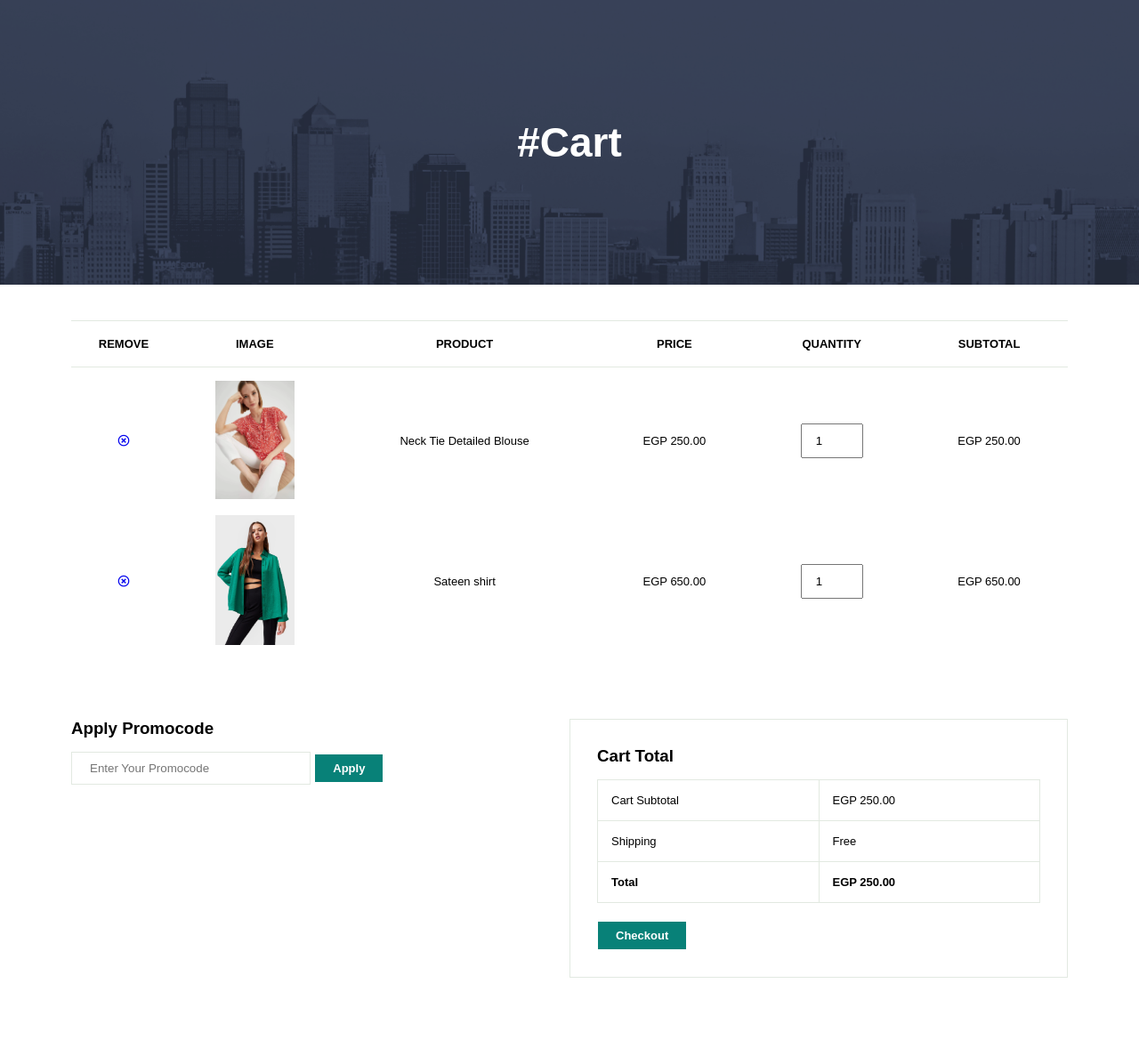
After one commit to Islamsameh7/E-Commerce-Project, a Django app: page /cart/ in a window 1280 px wide. The commit adds this page. Shown: the whole page at 89% size. Run offline with Django 4.2, Linux system fonts and the light colour scheme; some libraries are stand-ins or nearby versions; some web fonts are replaced.

Commit message:
new pages

```diff
--- /dev/null
+++ b/ECommerce/pages/templates/pages/cart.html
@@ -0,0 +1,101 @@
+{% load static %}
+<!DOCTYPE html>
+<html lang="en">
+<head>
+  <meta charset="UTF-8">
+  <meta http-equiv="X-UA-Compatible" content="IE=edge">
+  <meta name="viewport" content="width=device-width, initial-scale=1.0">
+  <title> Ecomerce Tutorial </title>
+
+  <link rel="stylesheet" href="https://pro.fontawesome.com/releases/v5.10.0/css/all.css" />
+  <link rel ="stylesheet" href="{% static 'css/style.css' %}">
+
+</head>
+
+<body>
+    <section id="page-header" class="cart-header">
+        <style>
+            #page-header{
+                background-image: url("{% static 'images/banner/banner.png' %}");
+            }
+        </style>
+        <h2>#Cart</h2>
+
+    </section>
+
+<section id="cart" class="section-p1">
+<table width="100%">
+<thead>
+    <tr>
+        <td>Remove</td>
+        <td>Image</td>
+        <td>Product</td>
+        <td>Price</td>
+        <td>Quantity</td>
+        <td>Subtotal</td>
+    </tr>
+</thead>
+
+<tbody>
+    <tr>
+        <td><a href="#"><i class="far fa-times-circle"></i></a></td>
+        <td><img src="{% static 'images/products/red blouse.png' %}" alt=""></td>
+        <td>Neck Tie Detailed Blouse</td>
+        <td>EGP 250.00</td>
+        <td><input type="number" value="1"></td>
+        <td>EGP 250.00</td>
+    </tr>
+
+    <tr>
+        <td><a href="#"><i class="far fa-times-circle"></i></a></td>
+        <td><img src="{% static 'images/products/chemise.jpg' %}" alt=""></td>
+        <td>Sateen shirt</td>
+        <td>EGP 650.00</td>
+        <td><input type="number" value="1"></td>
+        <td>EGP 650.00</td>
+    </tr>
+</tbody>
+
+
+
+
+</table>
+</section>
+
+<section id="cart-add" class="section-p1">
+    <div id="promotion">
+        <h3>Apply Promocode</h3>
+        <div>
+            <input type="text" placeholder="Enter Your Promocode">
+            <button>Apply</button>
+        </div>
+    </div>
+
+    <div id="subtotal">
+        <h3>Cart Total</h3>
+        <table>
+            <tr>
+                <td> Cart Subtotal</td>
+                <td>EGP 250.00</td>
+            </tr>
+
+            <tr>
+                <td>Shipping</td>
+                <td>Free</td>
+            </tr>
+
+            <tr>
+                <td><strong>Total</strong></td>
+                <td><strong>EGP 250.00</strong></td>
+
+            </tr>
+        </table>
+
+        <button>Checkout</button>
+    </div>
+</section>
+
+
+
+</body>
+</html>
--- a/ECommerce/pages/urls.py
+++ b/ECommerce/pages/urls.py
@@ -4,4 +4,8 @@ from . import views
 urlpatterns = [
     path('', views.home, name='home'),
     path('shop/', views.shop, name='shop'),
+    path('about/', views.about, name='about'),
+    path('cart/', views.cart, name='cart'),
+    path('contact/', views.contact, name='contact'),
+    path('product/', views.contact, name='product'),
 ]
--- a/ECommerce/pages/views.py
+++ b/ECommerce/pages/views.py
@@ -13,3 +13,15 @@ def shop(request):
     context ={'products':products}
 
     return render(request, 'pages/shop.html' , context)
+
+def about(request):
+    return render(request, 'pages/about.html')
+
+def cart(request):
+    return render(request, 'pages/cart.html')
+
+def contact(request):
+    return render(request, 'pages/contact.html')
+
+def product(request):
+    return render(request, 'pages/product.html')
--- a/ECommerce/static/css/style.css
+++ b/ECommerce/static/css/style.css
@@ -554,7 +554,6 @@ footer .copyright {
 /*contact us*/
 
 #page-header {
-  background-image: url(images/banner/banner.png);
   width: 100%;
   height: 40vh;
   background-size: cover;
@@ -643,3 +642,123 @@ footer .copyright {
 
   color: #021228;
 }
+
+/*cart page*/
+#cart table{
+  width:100%;
+  border-collapse: collapse;
+  table-layout: fixed;
+  white-space:nowrap;
+}
+
+#cart table img{
+  width:50%;
+}
+#cart table td:nth-child(1){
+ width:100px;
+ text-align: center;
+}
+
+#cart table td:nth-child(2){
+  width:150px;
+  text-align: center;
+ }
+
+ #cart table td:nth-child(3){
+  width:250px;
+  text-align: center;
+ }
+
+ #cart table td:nth-child(4),
+ #cart table td:nth-child(5),
+ #cart table td:nth-child(6)
+ {
+  width:150px;
+  text-align: center;
+ }
+
+ #cart table td:nth-child(5) input{
+   width:70px;
+   padding:10px 5px 10px 15px;
+ }
+
+ #cart table thead{
+   border: 1px solid #e2e9e1;
+   border-left: none;
+   border-right: none;
+ }
+
+ #cart table thead td{
+   font-weight: 700;
+   text-transform: uppercase;
+   font-size: 13px;
+   padding: 18px 0;
+   color: black;
+ }
+
+ #cart table tbody tr td{
+   padding-top: 15px;
+ }
+
+ #cart table tbody  td{
+ font-size: 13px;
+}
+
+#cart-add{
+display: flex;
+flex-wrap: wrap;
+justify-content: space-between;
+}
+
+#prmotion{
+  width:50%;
+  margin-bottom: 30px;
+}
+#cart-add #promotion{
+  width:40%;
+  margin-bottom:30px;
+
+}
+
+#promotion h3,
+#subtotal h3{
+  padding-bottom: 15px;
+}
+
+#promotion input{
+  padding: 10px 20px;
+  outline:none;
+  width:60%;
+  border:1px solid #e2e9e1;
+}
+
+#cart-add button{
+  font-size: 13px;
+  font-weight: 600;
+  padding: 8px 20px;
+  color: white;
+  background-color: #088178;
+  cursor: pointer;
+  border: 1px solid white;
+}
+
+#subtotal{
+  width:50%;
+  margin-bottom: 30px;
+  border:1px solid #e2e9e1;
+  padding: 30px;
+}
+
+#subtotal table{
+  border-collapse: collapse;
+  width:100%;
+  margin-bottom: 20px;
+
+}
+
+#subtotal table td{
+  width:40%;
+  border:1px solid #e2e9e1;
+  padding:15px ;
+  font-size: 13px;
+}
```
Also changed, not shown: ECommerce/pages/templates/pages/About.html (added, +43 -0 lines), ECommerce/pages/templates/pages/contact.html (added, +41 -0 lines), ECommerce/pages/templates/pages/home.html (+4 -4 lines), ECommerce/pages/templates/pages/s.product.html (added, +192 -0 lines), ECommerce/pages/templates/pages/shop.html (+8 -6 lines).
